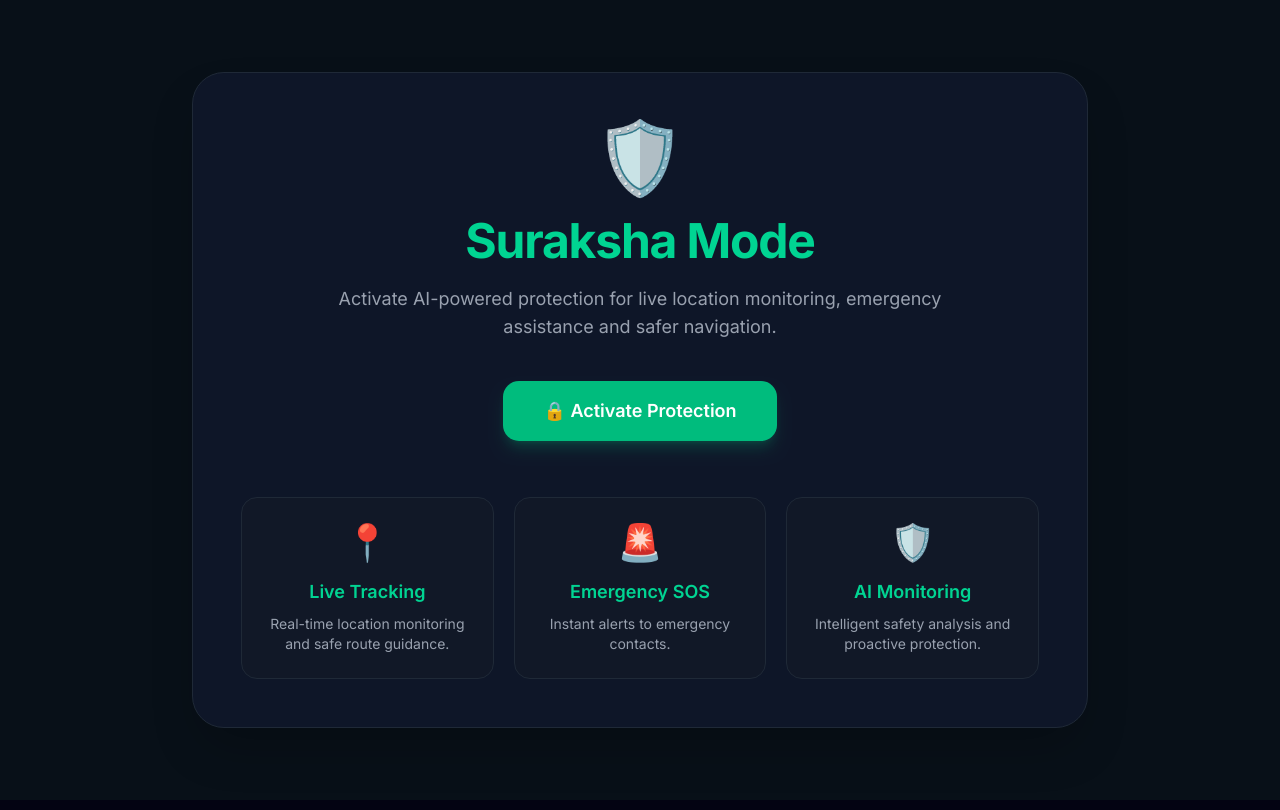
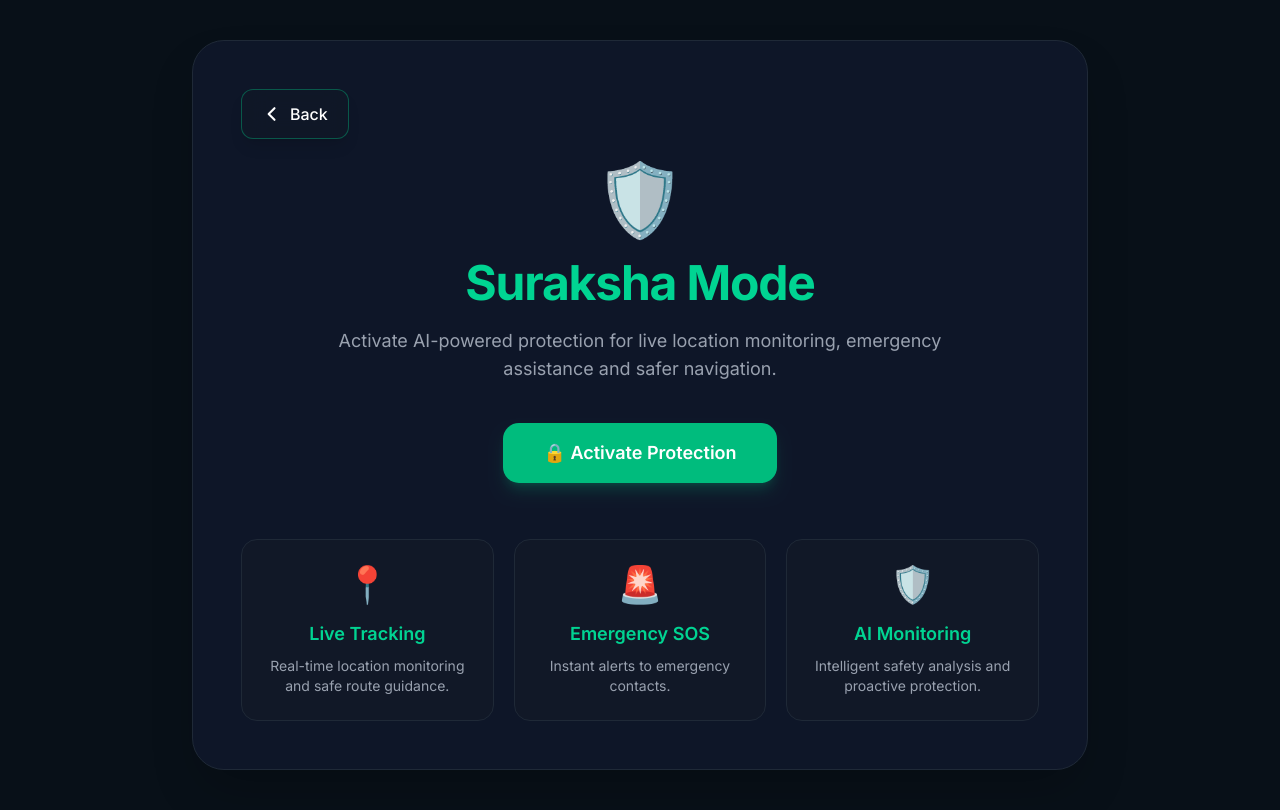
Before and after one commit to janhavirai19/safepath-ai, a Next.js app: page /safety-mode in a window 1280 px wide. Built offline with nearby package versions, Linux system fonts and the light colour scheme.

Commit message:
updated changes

```diff
--- a/app/safety-mode/page.tsx
+++ b/app/safety-mode/page.tsx
@@ -67,7 +67,35 @@ export default function SafetyMode() {
     <div className="min-h-screen bg-[#081018] flex items-center justify-center px-4 py-10">
       <div className="w-full max-w-4xl rounded-[32px] border border-[#1f2937] bg-[#0f172a]/95 p-6 sm:p-8 md:p-12 text-center shadow-2xl">
         <div className="text-5xl sm:text-6xl md:text-7xl mb-6">
-          🛡️
+<div className="flex justify-start mb-6">
+  <button
+    onClick={() => {
+      if (window.history.length > 1) {
+        router.back();
+      } else {
+        router.push("/");
+      }
+    }}
+    className="group inline-flex items-center gap-2 rounded-xl border border-emerald-500/40 bg-[#111827]/80 backdrop-blur-md px-5 py-3 text-sm sm:text-base font-medium text-white shadow-lg transition-all duration-300 hover:border-emerald-400 hover:bg-emerald-500 hover:shadow-emerald-500/30 hover:-translate-y-1 active:scale-95"
+  >
+    <svg
+      xmlns="http://www.w3.org/2000/svg"
+      viewBox="0 0 24 24"
+      fill="none"
+      stroke="currentColor"
+      strokeWidth="2.5"
+      className="h-5 w-5 transition-transform duration-300 group-hover:-translate-x-1"
+    >
+      <path
+        strokeLinecap="round"
+        strokeLinejoin="round"
+        d="M15 19l-7-7 7-7"
+      />
+    </svg>
+
+    <span>Back</span>
+  </button>
+</div>  🛡️
         </div>
         <h1 className="text-3xl sm:text-4xl md:text-5xl font-bold text-emerald-400 mb-5 tracking-tight">
           Suraksha Mode
```
Also changed, not shown: 1 other file (tests, documents, lock files or other folders).
